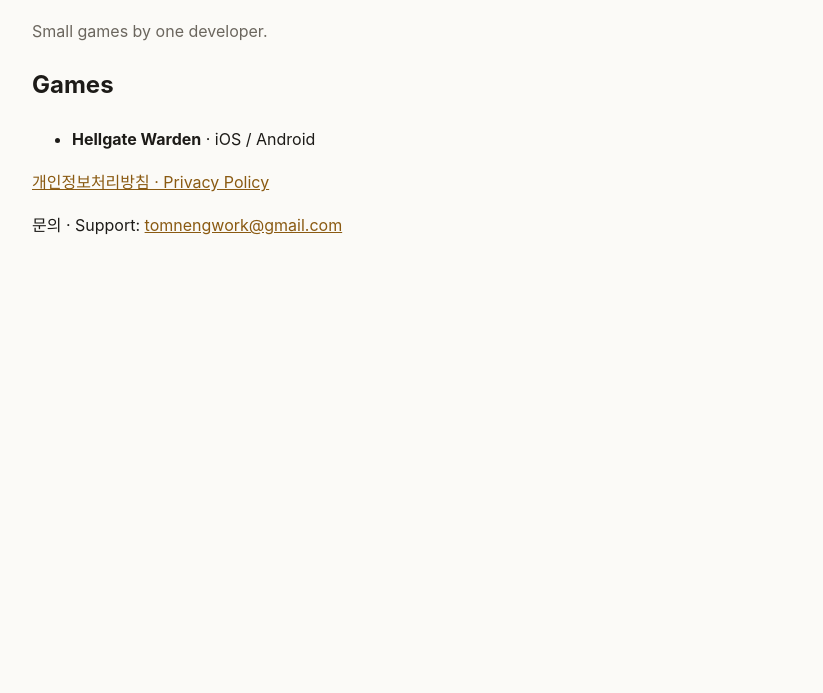
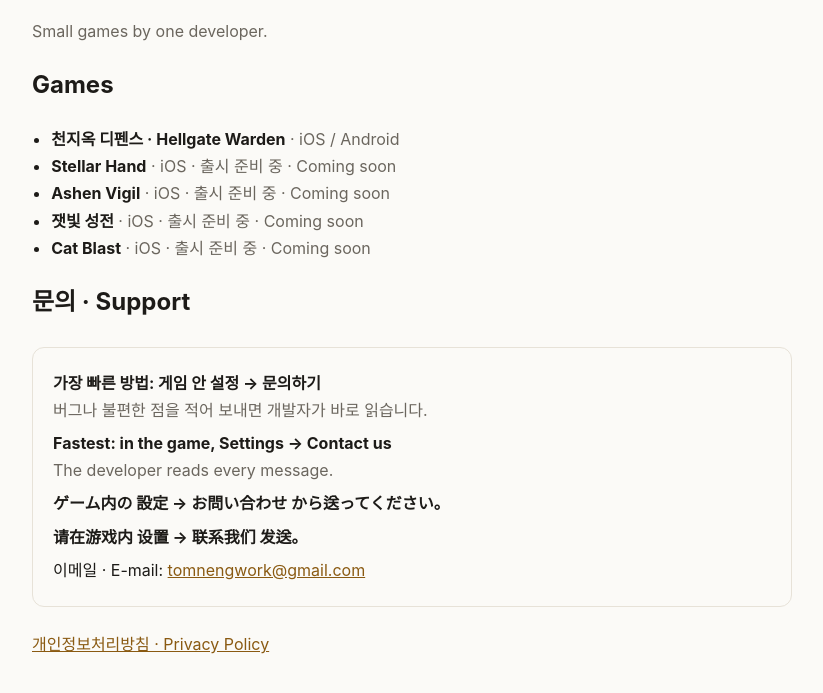
Before and after one commit to dyingEye/duckffee, a plain HTML site: page index.html in a window 1280 px wide. Shown: the part 135-828 px from the top of the page, without its empty margins (228-1051 px from the left). Before the commit the page ends 800 px from the top, so only its background shows below. Drawn offline with Linux system fonts and the light colour scheme.

Commit message:
Support page: list all five games and point to the in-game 문의하기
Co-Authored-By: Claude Opus 5.5 <noreply@anthropic.com>

```diff
--- a/index.html
+++ b/index.html
@@ -5,24 +5,41 @@
 <meta name="viewport" content="width=device-width, initial-scale=1">
 <title>Duckffee</title>
 <style>
-  :root { --bg: #fbfaf7; --fg: #1d1b18; --muted: #6b665e; --accent: #8a5a12; }
-  @media (prefers-color-scheme: dark) { :root { --bg: #15130f; --fg: #ece7de; --muted: #a39d92; --accent: #e0b25c; } }
-  body { margin: 0; background: var(--bg); color: var(--fg); font: 16px/1.7 -apple-system, "Apple SD Gothic Neo", "Noto Sans KR", system-ui, sans-serif; }
+  :root { --bg: #fbfaf7; --fg: #1d1b18; --muted: #6b665e; --accent: #8a5a12; --line: #e7e2d8; }
+  @media (prefers-color-scheme: dark) { :root { --bg: #15130f; --fg: #ece7de; --muted: #a39d92; --accent: #e0b25c; --line: #2c2924; } }
+  body { margin: 0; background: var(--bg); color: var(--fg); font: 16px/1.7 -apple-system, "Apple SD Gothic Neo", "Noto Sans KR", "Hiragino Sans", "PingFang SC", system-ui, sans-serif; }
   main { max-width: 760px; margin: 0 auto; padding: 56px 16px; }
   a { color: var(--accent); }
   .muted { color: var(--muted); }
+  ul { padding-left: 1.2em; }
+  .support { border: 1px solid var(--line); border-radius: 12px; padding: 16px 20px; margin: 24px 0; }
+  .support p { margin: 6px 0; }
 </style>
 </head>
 <body>
 <main>
   <h1>Duckffee</h1>
   <p class="muted">Small games by one developer.</p>
+
   <h2>Games</h2>
   <ul>
-    <li><b>Hellgate Warden</b> · iOS / Android</li>
+    <li><b>천지옥 디펜스 · Hellgate Warden</b> <span class="muted">· iOS / Android</span></li>
+    <li><b>Stellar Hand</b> <span class="muted">· iOS · 출시 준비 중 · Coming soon</span></li>
+    <li><b>Ashen Vigil</b> <span class="muted">· iOS · 출시 준비 중 · Coming soon</span></li>
+    <li><b>잿빛 성전</b> <span class="muted">· iOS · 출시 준비 중 · Coming soon</span></li>
+    <li><b>Cat Blast</b> <span class="muted">· iOS · 출시 준비 중 · Coming soon</span></li>
   </ul>
+
+  <h2 id="support">문의 · Support</h2>
+  <div class="support">
+    <p><b>가장 빠른 방법: 게임 안 설정 → 문의하기</b><br><span class="muted">버그나 불편한 점을 적어 보내면 개발자가 바로 읽습니다.</span></p>
+    <p><b>Fastest: in the game, Settings → Contact us</b><br><span class="muted">The developer reads every message.</span></p>
+    <p><b>ゲーム内の 設定 → お問い合わせ から送ってください。</b></p>
+    <p><b>请在游戏内 设置 → 联系我们 发送。</b></p>
+    <p>이메일 · E-mail: <a href="mailto:tomnengwork@gmail.com">tomnengwork@gmail.com</a></p>
+  </div>
+
   <p><a href="privacy/">개인정보처리방침 · Privacy Policy</a></p>
-  <p>문의 · Support: <a href="mailto:tomnengwork@gmail.com">tomnengwork@gmail.com</a></p>
 </main>
 </body>
 </html>
```
